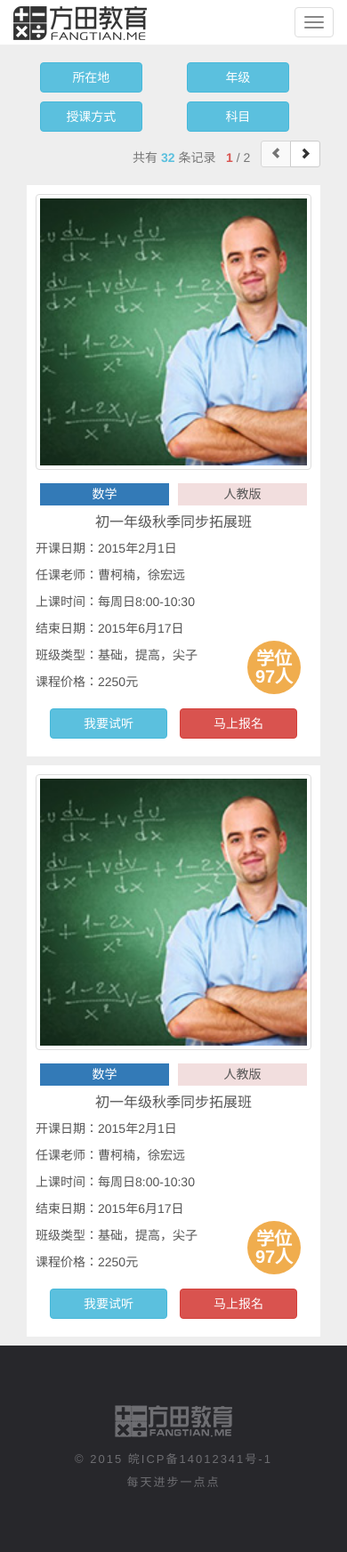
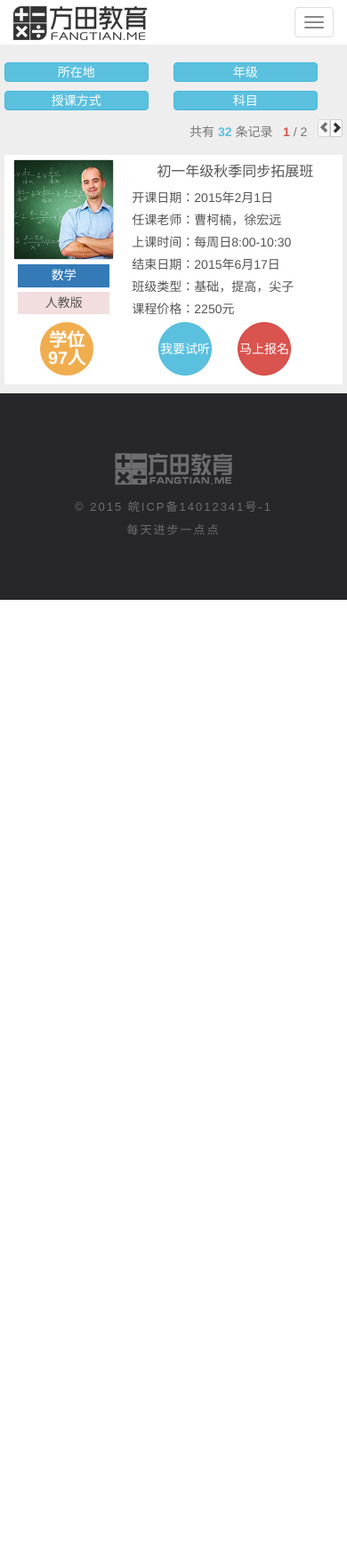
Before and after one commit to fangtian/fangtian_new, a PHP site: page /haibian/course.html in a window 390 px wide. Shown: the whole page at 89% size. After the commit the page ends 674 px from the top, so only its background shows below. Run offline with PHP 8.4, Linux system fonts and the light colour scheme.

Commit message:
course.css for mobile

```diff
--- a/_/css/fangtian.css
+++ b/_/css/fangtian.css
@@ -947,6 +947,13 @@ header #dropdown-wx-menu .wx_desc {
   #course {
     margin-top: 50px;
   }
+  #course * {
+    margin: 0;
+    padding: 0;
+  }
+  #course .container {
+    padding: 0 5px;
+  }
 }
 #course .query_zone {
   margin-top: 20px;
@@ -1003,32 +1010,44 @@ header #dropdown-wx-menu .wx_desc {
   min-height: 60px;
   padding-top: 10px;
 }
+#course .course_list .classitem .col-sm-2 {
+  padding-left: 5px;
+  padding-right: 5px;
+}
 #course .course_list .classitem .btn {
-  margin: 5px 5px;
+  margin: 5px 5px 0 0;
 }
 #course .course_list .classitem .thumbnail {
   margin-bottom: 0;
 }
-@media (max-width: 991px) {
+@media (max-width: 767px) {
   #course .course_list .classitem {
-    position: relative;
+    padding: 5px;
+  }
+  #course .course_list .classitem .detail {
+    padding-left: 15px;
+  }
+  #course .course_list .classitem .detail h4 {
+    margin-bottom: 5px;
+    margin-top: 5px;
+  }
+  #course .course_list .classitem .detail p {
+    margin-top: 5px;
   }
   #course .course_list .classitem .badge {
-    position: absolute;
-    right: 5%;
-    bottom: 45px;
+    display: block;
+    margin: 5px auto;
   }
   #course .course_list .classitem .btn-center {
     text-align: center;
-    margin: 0px auto;
   }
   #course .course_list .classitem .btn-center .btn {
-    width: 45%;
-  }
-}
-@media (max-width: 991px) and (max-width: 767px) {
-  #course .course_list .classitem .btn-center {
-    margin: 5px 8px;
+    height: 60px;
+    width: 60px;
+    border-radius: 60px;
+  }
+  #course .course_list .classitem .btn-center :last-child {
+    margin-left: 20px;
   }
 }
 #course .course_title {
--- a/course.html
+++ b/course.html
@@ -18,7 +18,7 @@
     <![endif]-->
 </head>
 
-<body id="course">
+<body>
     <!-- header star -->
     <header>
         <nav class="navbar navbar-default navbar-fixed-top">
@@ -155,19 +155,23 @@
                         <div class="result-indicator">
                             <span>共有</span>
                             <span class="result-sum">
-              <strong>
-                32
-              </strong>
-            </span>
+                              <strong>32</strong>
+                            </span>
                             <span>条记录</span>
                             <span>&nbsp</span>
-                            <span class="current-page"><strong>1</strong></span>
+                            <span class="current-page">
+                              <strong>1</strong>
+                            </span>
                             <span>/</span>
                             <span class="total-pages">2</span>
                             <span>&nbsp</span>
                             <span class="btn-group" role="group">
-              <button class="btn btn-default btn-sm" disabled="true"><span class="glyphicon glyphicon-chevron-left" aria-hidden="true"></span></button>
-                            <button class="btn btn-default btn-sm"><span class="glyphicon glyphicon-chevron-right" aria-hidden="true"></span></button>
+                            <button class="btn btn-default btn-sm" disabled="true">
+                              <span class="glyphicon glyphicon-chevron-left" aria-hidden="true"></span>
+                            </button>
+                            <button class="btn btn-default btn-sm">
+                                <span class="glyphicon glyphicon-chevron-right" aria-hidden="true"></span>
+                            </button>
                             </span>
                         </div>
                         <div class="collapse clearfix" id="location">
@@ -203,42 +207,47 @@
                     <!-- query_zone -->
                     <div class="course_list">
                         <div class="classitem">
-                            <div class="row">
-                                <div class="col-md-2 clearfix">
-                                    <div class="course_img">
+                            <div class="row ">
+                                <div class="col-sm-2 col-xs-4 clearfix">
+                                    <div class="course_img col-sm-12 ">
                                         <a href="#" class="thumbnail">
                                             <img src="_/images/course_icon.jpg" alt="...">
                                         </a>
                                     </div>
-                                    <div class="course_title col-md-6 col-xs-6">
+                                    <div class="course_title col-sm-12  ">
                                         <h5 class="bg-primary">数学</h5>
                                     </div>
-                                    <div class="course_title col-md-6 col-xs-6">
+                                    <div class="course_title col-sm-12  ">
                                         <h5 class="bg-danger">人教版</h5>
                                     </div>
                                 </div>
-                                <div class="col-md-8 clearfix">
+                                <div class="detail col-sm-8 col-xs-8 clearfix">
                                     <div class="row">
                                         <div class="course_name">
                                             <h4>初一年级秋季同步拓展班</h4>
                                         </div>
                                     </div>
                                     <div class="row">
-                                        <div class="col-lg-6">
+                                        <div class="col-sm-6">
                                             <p>开课日期：2015年2月1日</p>
                                             <p>任课老师：曹柯楠，徐宏远</p>
                                             <p>上课时间：每周日8:00-10:30</p>
                                         </div>
-                                        <div class="col-lg-6">
+                                        <div class="col-sm-6">
                                             <p>结束日期：2015年6月17日</p>
                                             <p>班级类型：基础，提高，尖子</p>
                                             <p>课程价格：2250元</p>
                                         </div>
                                     </div>
                                 </div>
-                                <div class="col-md-2">
-                                    <span class="badge">学位<br>97人</span>
-                                    <div class="btn-center">
+                                <div class="sr-only"><div class="clearfix"></div></div>
+                                <div class="col-sm-2 col-xs-12">
+                                    <div class="col-sm-12 col-xs-4">
+                                        <span class="badge">学位<br>97人</span>
+
+                                    </div>
+
+                                    <div class="btn-center col-sm-12 col-xs-8">
                                         <button class="btn btn-info" type="button">
                                             我要试听
                                         </button>
@@ -249,49 +258,7 @@
                                 </div>
                             </div>
                         </div>
-                        <div class="classitem">
-                            <div class="row">
-                                <div class="col-md-2 clearfix">
-                                    <div class="course_img">
-                                        <a href="#" class="thumbnail">
-                                            <img src="_/images/course_icon.jpg" alt="...">
-                                        </a>
-                                    </div>
-                                    <div class="course_title col-md-6 col-xs-6">
-                                        <h5 class="bg-primary">数学</h5>
-                                    </div>
-                                    <div class="course_title col-md-6 col-xs-6">
-                                        <h5 class="bg-danger">人教版</h5>
-                                    </div>
-                                </div>
-                                <div class="col-md-8 clearfix">
-                                    <div class="row">
-                                        <div class="course_name">
-                                            <h4>初一年级秋季同步拓展班</h4>
-                                        </div>
-                                    </div>
-                                    <div class="row">
-                                        <div class="col-lg-6">
-                                            <p>开课日期：2015年2月1日</p>
-                                            <p>任课老师：曹柯楠，徐宏远</p>
-                                            <p>上课时间：每周日8:00-10:30</p>
-                                        </div>
-                                        <div class="col-lg-6">
-                                            <p>结束日期：2015年6月17日</p>
-                                            <p>班级类型：基础，提高，尖子</p>
-                                            <p>课程价格：2250元</p>
-                                        </div>
-                                    </div>
-                                </div>
-                                <div class="col-md-2">
-                                    <span class="badge">学位<br>97人</span>
-                                    <div class="btn-center">
-                                        <button class="btn btn-info" type="button">我要试听</button>
-                                        <button class="btn btn-danger" type="button">马上报名</button>
-                                    </div>
-                                </div>
-                            </div>
-                        </div>
+
                     </div>
                 </section>
             </div>
```
Also changed, not shown: _/components/less/_fangtian.less (+32 -15 lines), 1 other file.
